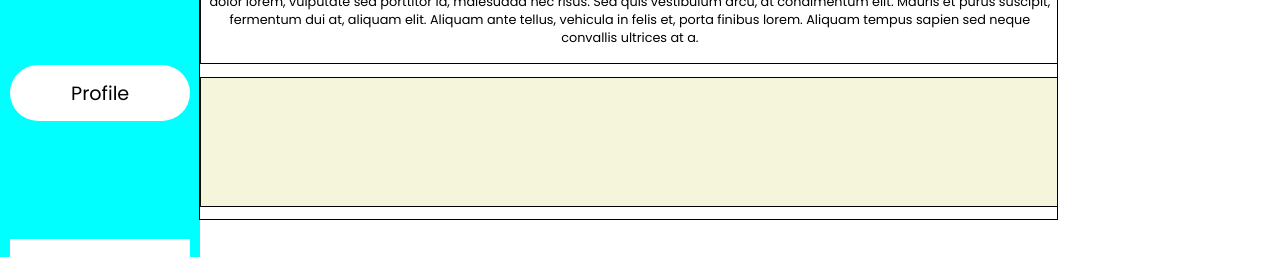
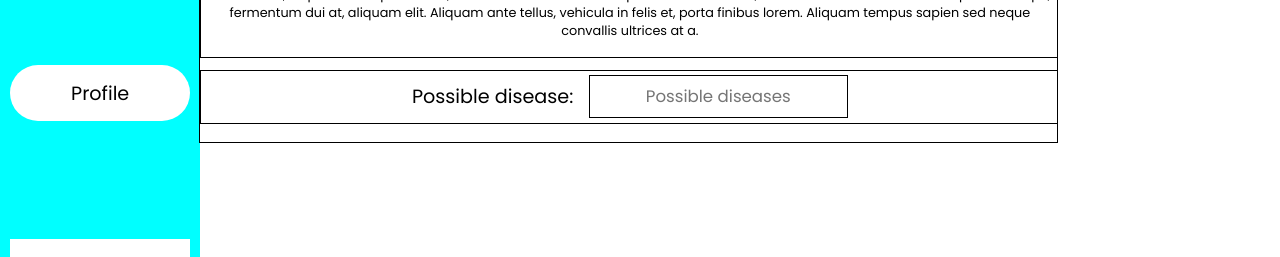
Before and after one commit to MokuaEnock/swiss, a React (Create React App) app: page /patient in a window 1280 px wide. Shown: the part 481-738 px from the top of the page. Built offline with nearby package versions, Linux system fonts and the light colour scheme.

Commit message:
patients possible disease

```diff
--- a/src/pages/Patient.js
+++ b/src/pages/Patient.js
@@ -66,7 +66,10 @@ export default function Patient() {
               Aliquam tempus sapien sed neque convallis ultrices at a.
             </p>
           </div>
-          <div id="patient-bio"></div>
+          <div id="patient-disease">
+            <p>Possible disease:</p> &nbsp;&nbsp;&nbsp;
+            <input type="text" placeholder="Possible diseases" />
+          </div>
 
           <button type="submit" id="patient-submit"></button>
         </form>
--- a/src/pages/patient.css
+++ b/src/pages/patient.css
@@ -131,6 +131,28 @@
   text-align: center;
 }
 
+#patient-disease {
+  width: 100%;
+  height: 4vw;
+  display: flex;
+  flex-direction: row;
+  align-items: center;
+  justify-content: center;
+  text-align: center;
+}
+
+#patient-disease > input {
+  width: 30%;
+  height: 80%;
+  font-size: 1.3vw;
+  border: thin solid black;
+  display: flex;
+  flex-direction: row;
+  align-items: center;
+  justify-content: center;
+  text-align: center;
+}
+
 #doctor-aside {
   width: 20%;
   height: 5%;
```
